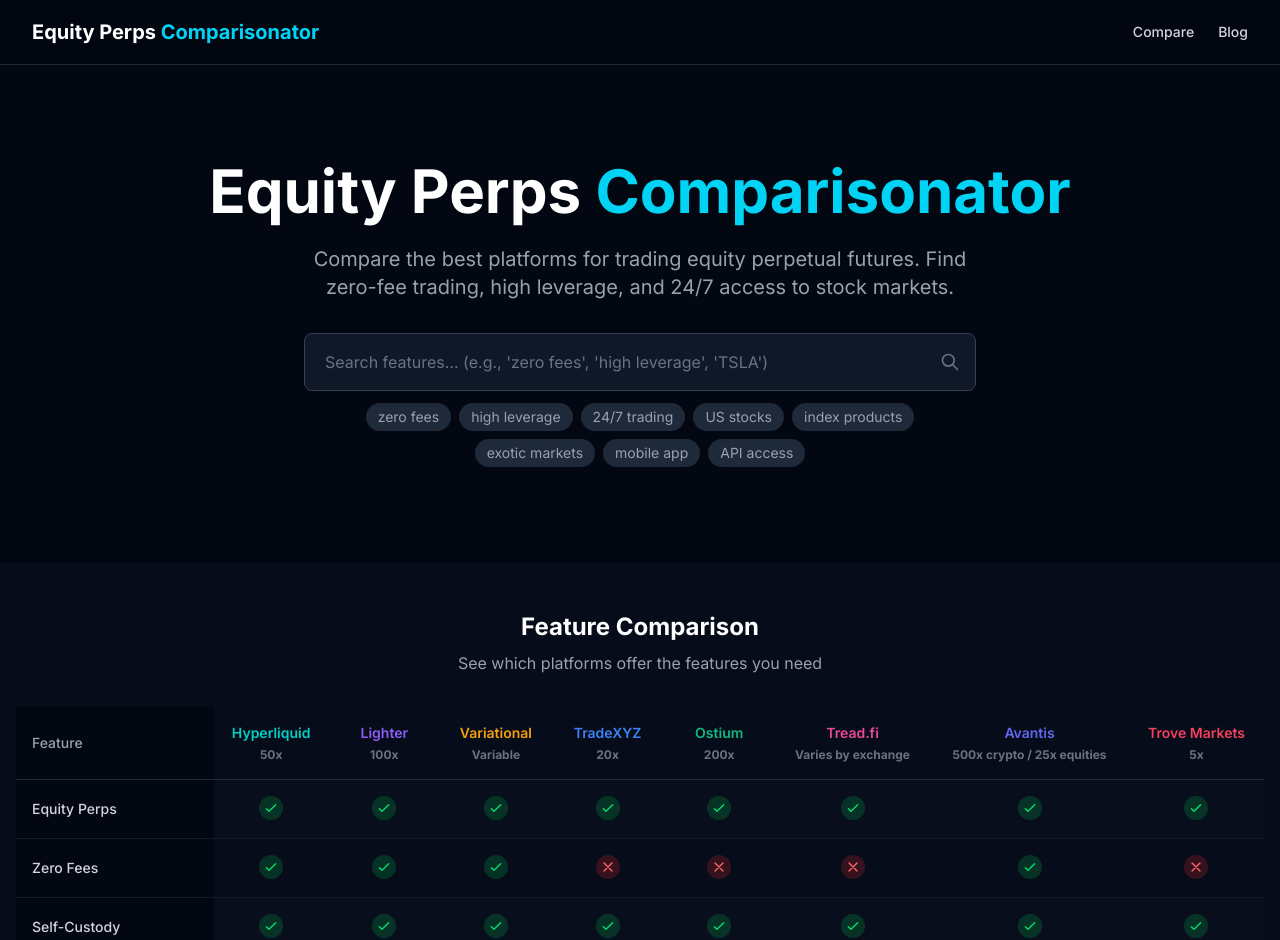
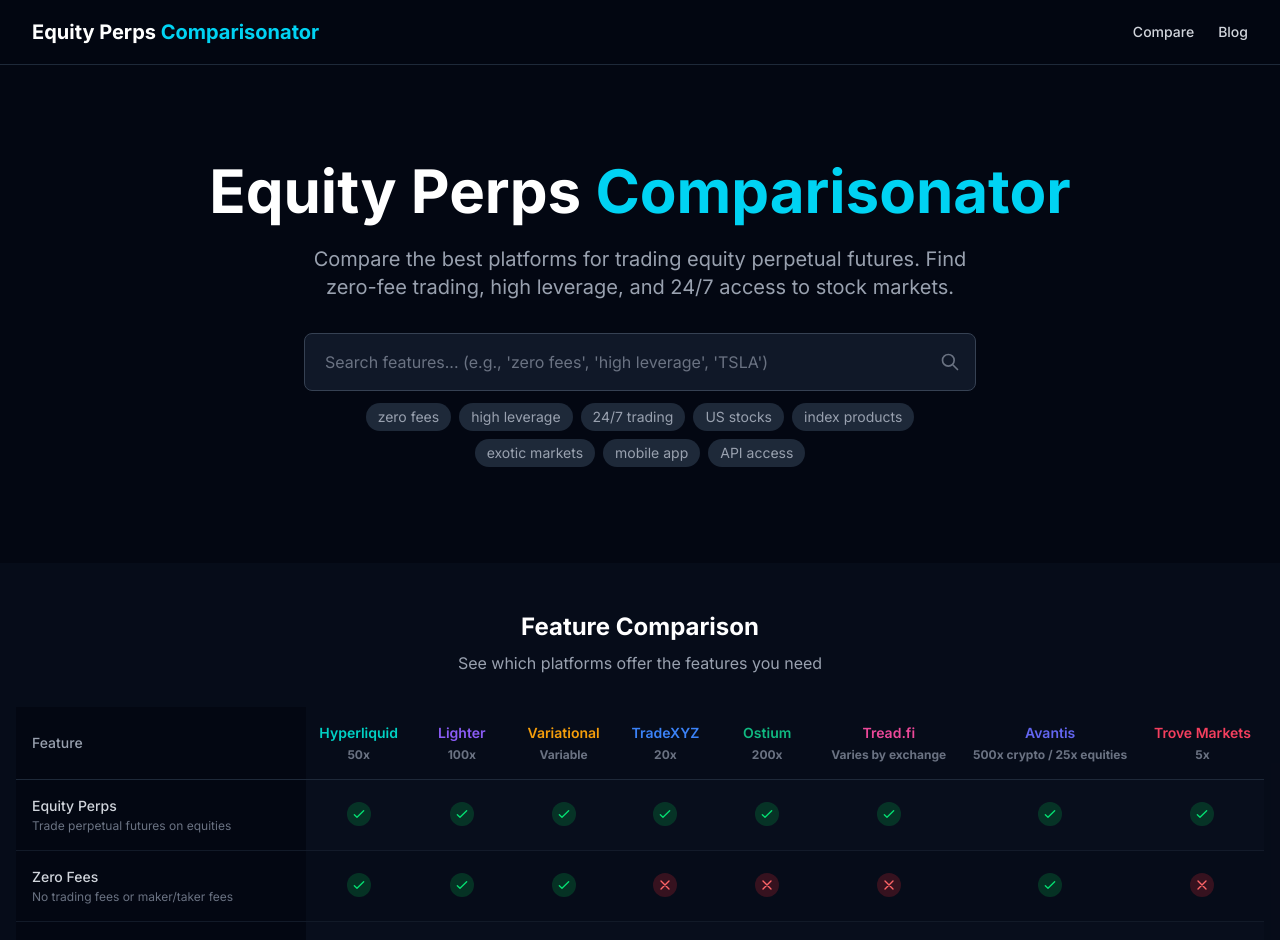
Before and after one commit to Irora-dev/equity-perps-comparison, a Next.js app: page / in a window 1280 px wide. Shown: the top 940 px of the page. Built offline with nearby package versions, Linux system fonts and the light colour scheme.

Commit message:
Show feature descriptions always instead of on hover

```diff
--- a/src/components/ComparisonTable.tsx
+++ b/src/components/ComparisonTable.tsx
@@ -1,15 +1,10 @@
-'use client';
-
 import { platforms, featureLabels, featureDescriptions, type Platform } from '@/data/platforms';
-import { useState } from 'react';
 
 interface ComparisonTableProps {
   filteredPlatforms?: Platform[] | null;
 }
 
 export default function ComparisonTable({ filteredPlatforms }: ComparisonTableProps) {
-  const [hoveredFeature, setHoveredFeature] = useState<string | null>(null);
-
   const displayPlatforms = filteredPlatforms ?? platforms;
   const features = Object.keys(featureLabels) as Array<keyof Platform['features']>;
 
@@ -57,19 +52,15 @@
               className={`border-b border-gray-800/50 hover:bg-gray-900/50 transition-colors ${
                 index % 2 === 0 ? 'bg-gray-900/20' : ''
               }`}
-              onMouseEnter={() => setHoveredFeature(feature)}
-              onMouseLeave={() => setHoveredFeature(null)}
             >
               <td className="py-4 px-4 sticky left-0 bg-gray-950 z-10">
-                <div className="flex items-center gap-2">
+                <div className="flex flex-col">
                   <span className="text-gray-300 font-medium text-sm">
                     {featureLabels[feature]}
                   </span>
-                  {hoveredFeature === feature && (
-                    <span className="text-xs text-gray-500 hidden sm:inline">
-                      — {featureDescriptions[feature]}
-                    </span>
-                  )}
+                  <span className="text-xs text-gray-500 mt-0.5">
+                    {featureDescriptions[feature]}
+                  </span>
                 </div>
               </td>
               {displayPlatforms.map((platform) => (
```
